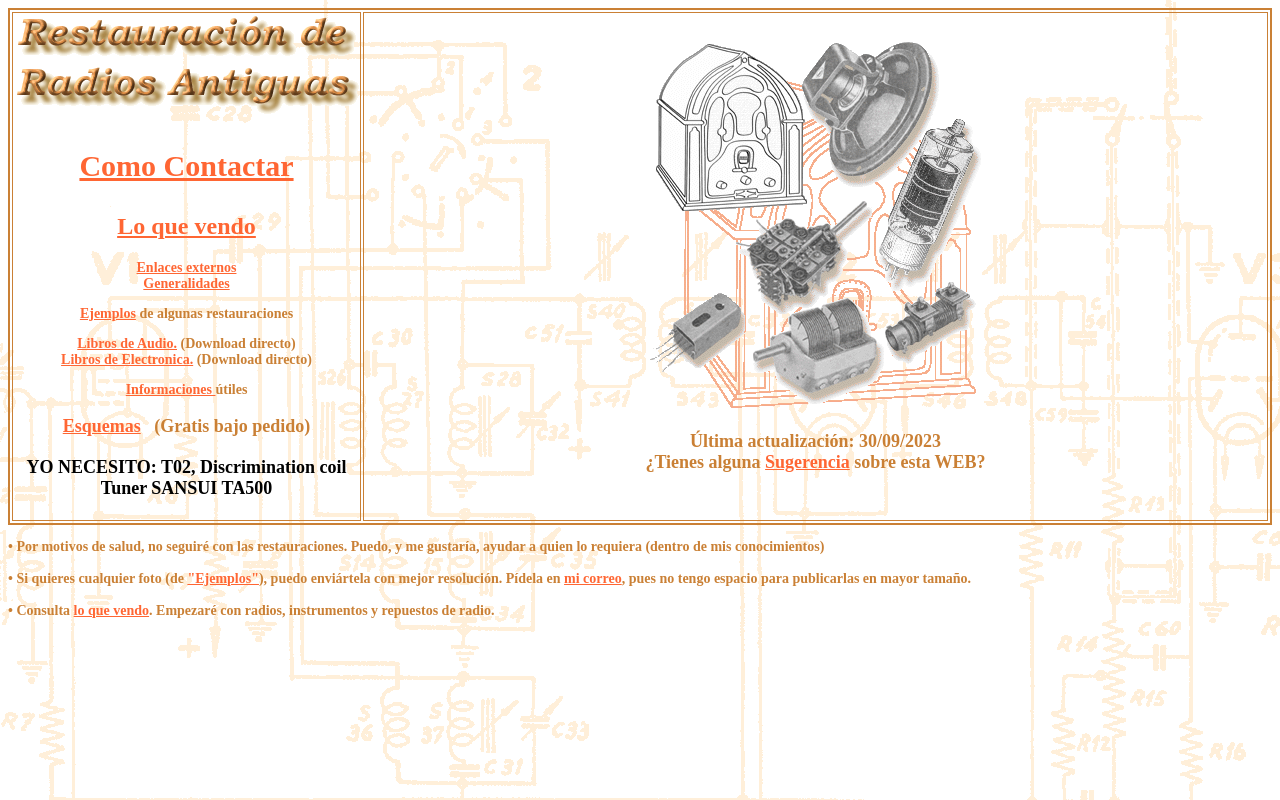
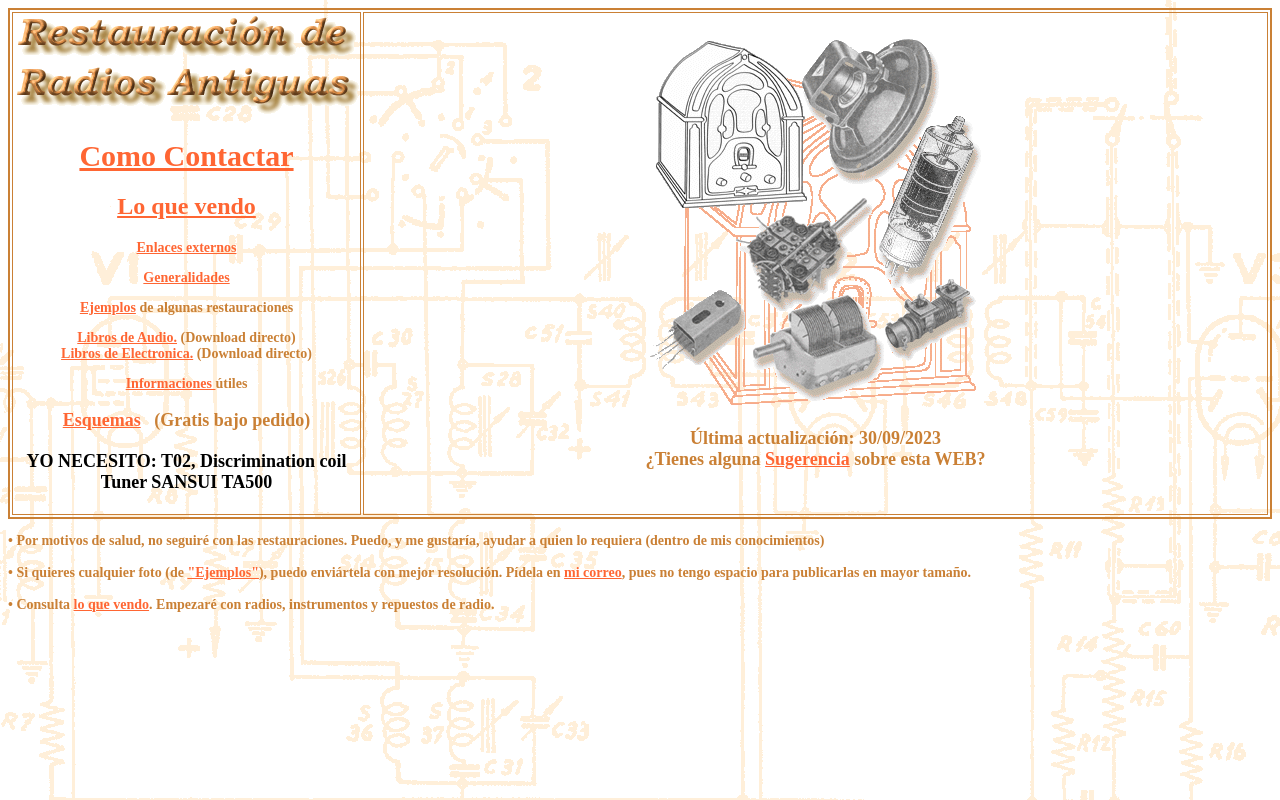
Before and after one commit to joseasabio/https-radiosantiguas.com.es, a plain HTML site: page index.html in a window 1280 px wide. Drawn offline with Linux system fonts and the light colour scheme.

Commit message:
<p> después de H1

```diff
--- a/index.html
+++ b/index.html
@@ -12,10 +12,10 @@
 <table class="table3">
    <tr>
 	  <td class="td1"><img src="dibujo/titulo-0.gif" alt="radiosantiguas titulo">
-	    <h1><p><a href="ze%20mapa.html"> Como Contactar</a></h1>
+	    <h1><a href="ze%20mapa.html"> Como Contactar</a></h1>
 	    <h2><a href="zj%20venta.html">Lo que vendo</a></h2>
 			<a href="zd%20links.html"> Enlaces externos</a><br>
-			<a href="zg%20notas.html"> Generalidades</a></p>
+			<p><a href="zg%20notas.html"> Generalidades</a></p>
 		 <p><a href="za%20ejemplo.html"> Ejemplos</a> de algunas restauraciones</p>
 		 <p><a href="z1%20dir%20Books%20Audio.html"> Libros de Audio.</a> (Download directo)<br>
 			<a href="z2%20dir%20Books%20Elec.html"> Libros de Electronica.</a> (Download directo)</p>
```
